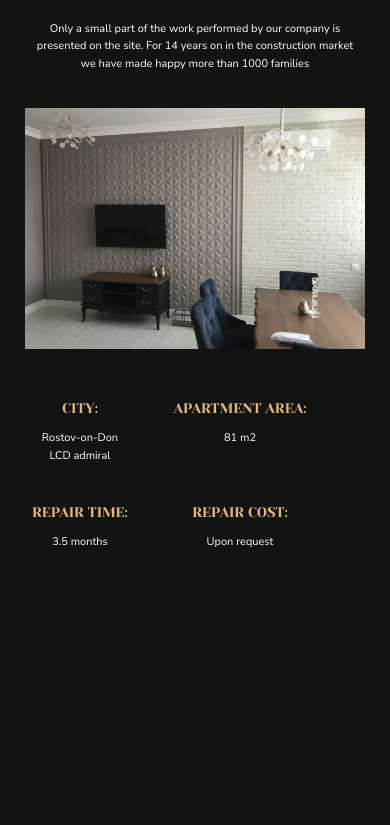
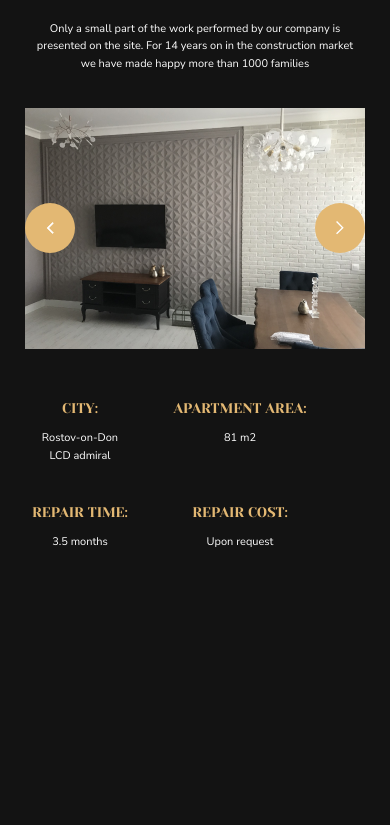
Before and after one commit to ibraerz/lending-project, a plain HTML site: page index.html in a window 390 px wide. Shown: the part 839-1664 px from the top of the page. Drawn offline with Linux system fonts and the light colour scheme.

Commit message:
Dorabotka

```diff
--- a/index.html
+++ b/index.html
@@ -44,19 +44,21 @@
                 Turnkey Repair in the <br> city of <span class="rostov">Rostov-on-Don</span>
             </h1>
             <h2 class="title2">Get ready-made turnkey repairs on time<br> with work time saving up
-                to 45 days and 20% from <br>cost of materials due to the organization of work</h2>
+                to 45 days and 20% from <br>cost of materials due to the organization of work
+            </h2>
 
     <div class="buttons">
         <button class="main-button__1">CALCULATE THE COST</button>
         <button class="main-button__2">SUBMIT YOUR APPLICATION</button>
 
-        </div>
+    </div>
+
         </div>
 
         <div class="hero-overlay"></div>
 
     </section>
-
+<!-- Переход на вторую секцию -->
     <section class="section__2">
 
          <div class="container">
@@ -83,15 +85,16 @@
 <img src="./images/vector/Rectangle 7.4.svg" alt="strelki_shariki" class="vector__img">
 <img src="./images/vector/Rectangle 7.2.svg" alt="strelki_shariki" class="vector__img">
 <img src="./images/vector/Rectangle 7.2.svg" alt="strelki_shariki" class="vector__img">
-
 <img src="./images/vector/right.svg" alt="strelki_shariki" class="vector__img">
 
 </div>
 
                 <div class="izo__fon">
-
+                    <div class="strelki_div">
+                        <div class="strelka"> <img src="./images/vector/strelka <.svg" alt="strelki_shariki" class="vector__img2"> </div>
+                        <div class="strelka"> <img src="./images/vector/strelka >.svg" alt="strelki_shariki" class="vector__img2"> </div>
+                    </div>
                 </div>
-
         </div>
 <div class="izo__links">
 <div class="div__links">
@@ -107,15 +110,28 @@
 
 </div>
 
-
-
-
-
         </div>
     </div>
 
 
     </section>
+    <!-- Переход на третью секцию -->
+    <section class="section__3">
+
+
+
+
+
+
+
+
+    </section>
+<!-- Переход на четвертую секцию секцию -->
+
+
+
+
+
 
 
 
@@ -123,20 +139,6 @@
 
 
 </main>
-
-
 <footer></footer>
 </body>
-
-        <!-- <div class="izo_links">
-            <div class="izo_links_links">
-            <a href="/" class="section2__link link1 " >Rostov-on-Don, Admiral</a>
-            <a href="/" class="section2__link link2 " >Sochi Thieves</a>
-            <a href="/" class="section2__link link3 " >Rostov-on-Don Patriotic</a>
-        </div>
-        <div class="izo_links_izo">
-            <img src="./images/2.png" alt="Изображение интерьера" class="section2_img">
-
-        </div>
-        </div> -->
 </html>
--- a/styles/main.css
+++ b/styles/main.css
@@ -128,12 +128,9 @@ button:active {
     color: #E3B873;
 }
 
-
-
 .text_block {
     width: 440px;
 }
-
 
 .example-1 {
     display: grid;
@@ -175,20 +172,17 @@ button:active {
     margin-top: 81px;
 }
 
-.vector__img {
-    filter: brightness(10);
+.vector__img:hover {
+    cursor: pointer;;
 }
 
+/* Второй блок второй секции --------------------- */
 .izo__links {
     margin-left: 120px;
 }
 
 .div__links {
     margin-bottom: 20px;
-}
-
- .section2__links {
-    margin-right: 60px;
 }
 
 .section2__links {
@@ -200,13 +194,24 @@ button:active {
     text-transform: uppercase;
     color: rgba(255, 255, 255, 0.3);
     text-decoration: none;
-    border-bottom: 1px solid #131313;
+    margin-right: 60px;
 
 }
 .section2__links:hover {
     color: #E3B873;
     border-bottom: 1px solid #E3B873;
+    padding-bottom: 6px;
+}
+
+.izo__fon {
+    display: none;
 }
 
 
 /* ТРЕТЬЯ СЕКЦИЯ //////////////////////////////////////////////////////////////////////////////// */
+
+.section__3 {
+    width: inherit;;
+    height: 1070px;
+    background-color: #d55f5f;
+}
--- a/styles/media-fonts.css
+++ b/styles/media-fonts.css
@@ -96,7 +96,29 @@
     height: 241px;
     margin: 36px auto;
     order: 1;
+    display: flex;
 }
+
+.strelki_div {
+    display: flex;
+    flex-direction: row;
+    justify-content: space-between;
+    align-items: center;
+    width: 100%;
+    height: auto;
+}
+
+.strelka {
+    height: 50px;
+    width: 50px;
+    border-radius: 50%;
+    background-color: #E3B873;
+    display: flex;
+    flex-direction: row;
+    justify-content: center;
+    align-items: center;
+}
+
 
 .section2_title2 {
     font-family: 'Yeseva One';
@@ -202,4 +224,6 @@
     display: none;
 }
 
+
+
 }
```
Also changed, not shown: images/vector/strelka <.svg (added), 3 other files.
